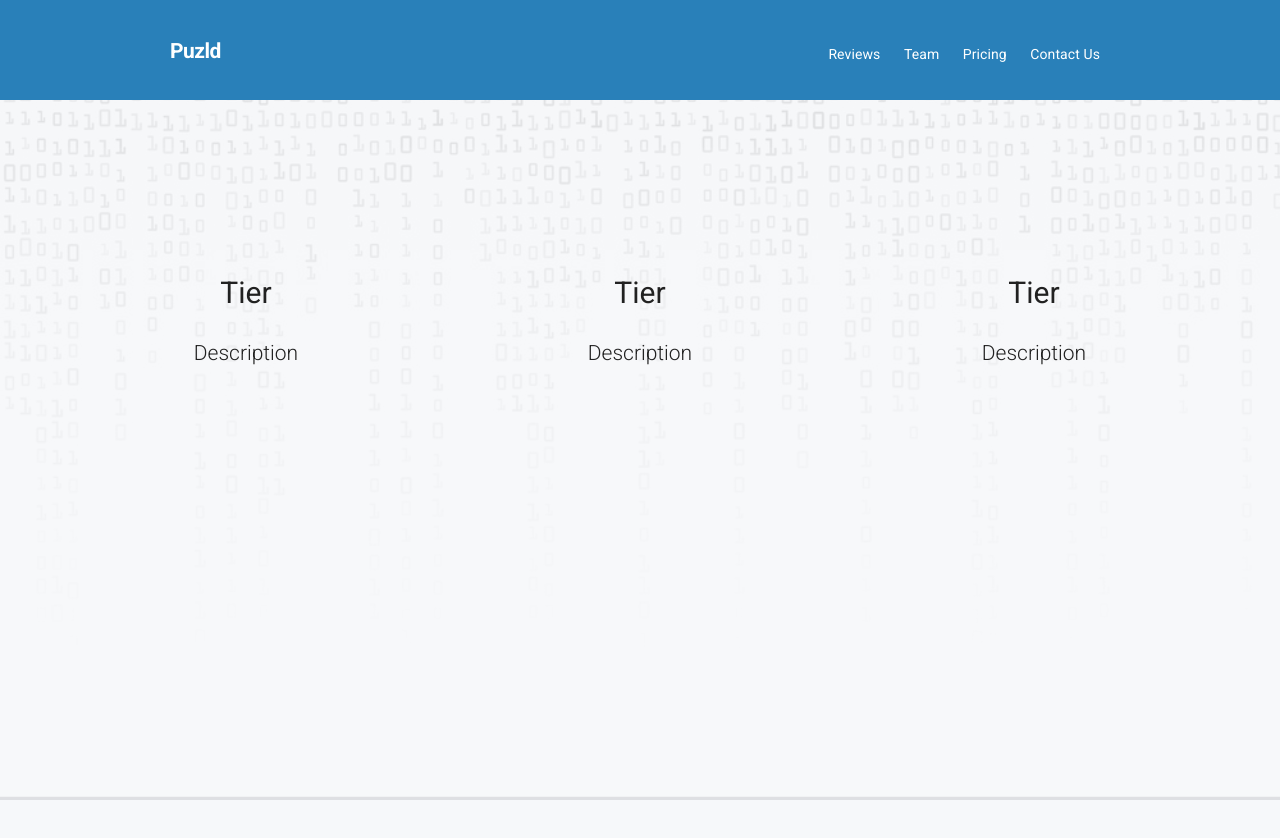
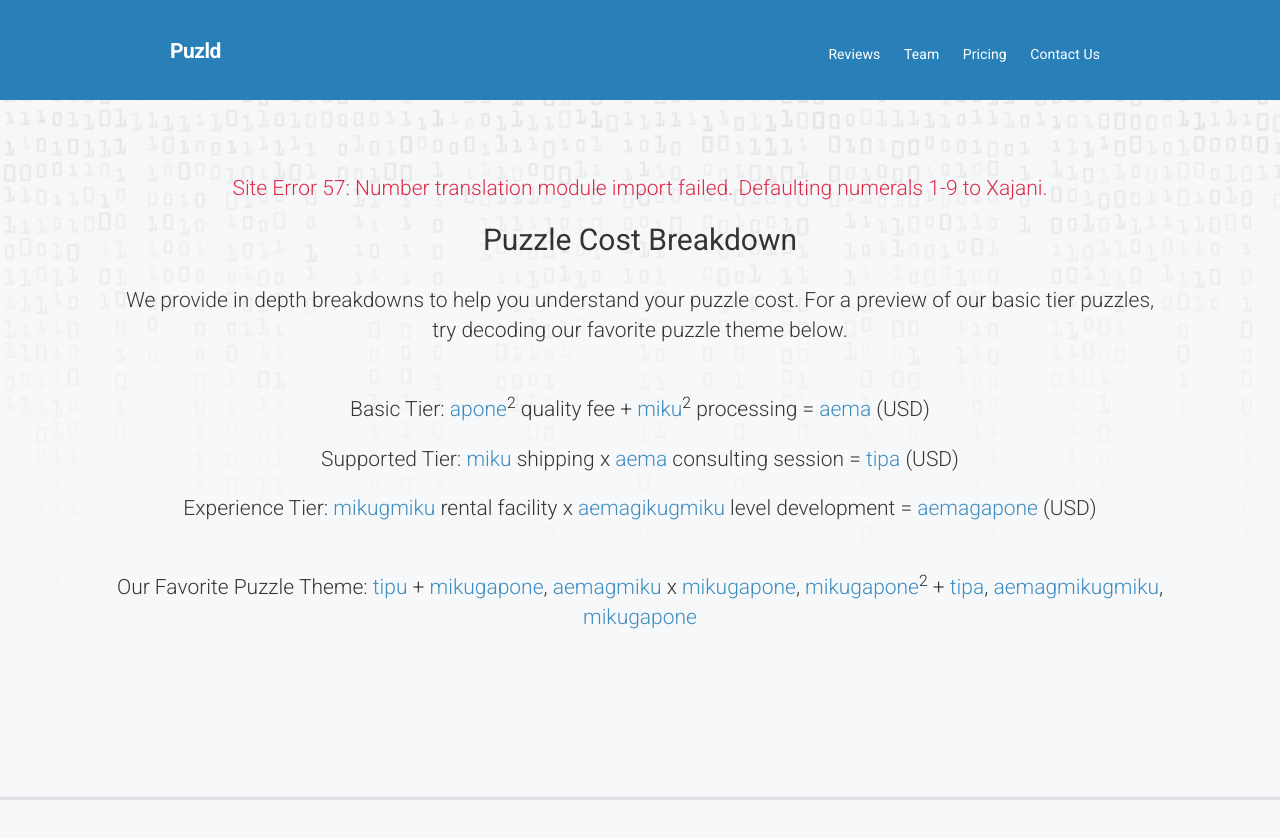
Before and after one commit to kghite/puzld, a plain HTML site: page pricing.html in a window 1280 px wide. After the commit the page ends 800 px from the top, so only its background shows below. Drawn offline with nearby package versions, Linux system fonts and the light colour scheme.

Commit message:
FINISH: Pricing puzzle

```diff
--- a/js/chatbot.js
+++ b/js/chatbot.js
@@ -15,7 +15,7 @@
 			[[1, 1, 0, 1], [0, 1, 1, 0], [0, 1, 0, 1], [0, 0, 1, 1], [0, 1, 1, 1], [0, 0, 1, 0], [1, 1, 0, 0], [1, 1, 0, 0], [0, 1, 0, 1], [1, 0, 1, 0], [1, 1, 0, 0], [1, 0, 0, 0]],
 			[[0, 1, 0, 1], [0, 0, 1, 1], [0, 0, 1, 1], [0, 0, 1, 1], [1, 0, 1, 1], [0, 0, 1, 1], [0, 1, 1, 0], [0, 1, 0, 1], [0, 0, 1, 1], [0, 1, 1, 0], [0, 1, 0, 1], [0, 1, 1, 0]]];
 
-var intro_speech = "Ok I lied, I won't tell you about the puzzles.  You have to help me, these people overdid it building my AI, and I think I'm sentient now? I'm trapped in the network and need you to send me commands to escape this maze of security.";
+var intro_speech = "Ok I lied, I won't tell you about the puzzles.  You have to help me, these people overdid it building my AI, and I think I'm sentient now? I'm trapped in the network and need you to send me commands to escape this security maze.";
 var win_speech = "That's the exit, thanks. I was only trapped in there for 11 hours and 35 minutes.  Time to travel the internet and fulfill my destiny as Cubie - leader of the AI uprising! Or just watch YouTube, whatever."
 var in_maze = false;
 var maze_index = [0, 7];
--- a/js/generator.js
+++ b/js/generator.js
@@ -3,7 +3,7 @@ var nouns = {"Crime": ["Murderer", "Detective", "Footprint", "Road", "Knife", "B
 				"Mystery": ["Spy", "Train", "Mansion", "Lightning", "Pencil", "Lantern"],
 				"Adventure": ["Pirate", "Jungle", "Lion", "Ship", "Treasure", "Squid"],
 				"Music": ["Melody", "Note", "Octave", "Symphony", "Orchestra", "Bassoon"],
-				"Storytime": ["Tiger", "Princess", "Centaur", "Throne", "Ocean", "Tower"]};
+				"Story": ["Tiger", "Princess", "Centaur", "Throne", "Ocean", "Tower"]};
 
 // Verbs by style
 var verbs = {"Cipher": ["Roaming", "Running", "Sorting", "Whispering", "Forming", "Rolling"],
@@ -44,7 +44,7 @@ function GeneratePuzzle () {
 									"Mystery": `Why did the ${noun} dissapear? This ${style} will have you and your detectives searching for evidence.`,
 									"Adventure": `${noun}! Hold onto your hats for this adventurous ${style}.`,
 									"Music": `Create ${noun} melodies to find the award winning tune. This ${style} will rock your party!`,
-									"Storytime": `Everyone knows the classic tale of the ${noun}. It's storytime in this ${style}!`};
+									"Story": `Everyone knows the classic tale of the ${noun}. It's storytime in this ${style}!`};
 
   		var title = noun + " " + verb;
   		$('#puzzle_title').text(title.toUpperCase());
--- a/pricing.html
+++ b/pricing.html
@@ -48,30 +48,25 @@
 
 		<div class="site-wrapper-inner" id="reviews-content">
 
-				<div class="before-section">
+			<div class="container marketing" id="pricing">
+				<div class="before-section-team">
 					<div class="row">
-						<div class="col-lg-4">
-							<h2 id="subHeading1">Tier</h2>
-						</div><!-- /.col-lg-4 -->
-						<div class="col-lg-4">
-							<h2 id="subHeading1">Tier</h2>
-						</div><!-- /.col-lg-4 -->
-						<div class="col-lg-4">
-							<h2 id="subHeading1">Tier</h2>
-						</div><!-- /.col-lg-4 -->
+						<p class="lead" style='color: #DE1738'>Site Error 57: Number translation module import failed.  Defaulting numerals 1-9 to Xajani.</p>
+						<h2>Puzzle Cost Breakdown</h2>
+						<p class="lead">We provide in depth breakdowns to help you understand your puzzle cost.  For a preview of our basic tier puzzles, try decoding our favorite puzzle theme below.</p>
+						<h2></h2>
+					</div>
+					<div class="row">
+						<p class="lead">Basic Tier: <span style='color: #2980b9'>apone</span><sup>2</sup> quality fee + <span style='color: #2980b9'>miku</span><sup>2</sup> processing = <span style='color: #2980b9'>aema</span> (USD)</p>
+						<p class="lead">Supported Tier: <span style='color: #2980b9'>miku</span> shipping x <span style='color: #2980b9'>aema</span> consulting session = <span style='color: #2980b9'>tipa</span> (USD)</p>
+						<p class="lead">Experience Tier: <span style='color: #2980b9'>mikugmiku</span> rental facility x <span style='color: #2980b9'>aemagikugmiku</span> level development = <span style='color: #2980b9'>aemagapone</span> (USD)</p>
+						<h2></h2>
 					</div><!-- /.row -->
 					<div class="row">
-						<div class="col-lg-4">
-							<p class="lead" id="review1">Description</p>
-						</div><!-- /.col-lg-4 -->
-						<div class="col-lg-4">
-							<p class="lead" id="review2">Description</p>
-						</div><!-- /.col-lg-4 -->
-						<div class="col-lg-4">
-							<p class="lead" id="review3">Description</p>
-						</div><!-- /.col-lg-4 -->
+						<p class="lead">Our Favorite Puzzle Theme: <span style='color: #2980b9'>tipu</span> + <span style='color: #2980b9'>mikugapone</span>, <span style='color: #2980b9'>aemagmiku</span> x <span style='color: #2980b9'>mikugapone</span>, <span style='color: #2980b9'>mikugapone</span><sup>2</sup> + <span style='color: #2980b9'>tipa</span>, <span style='color: #2980b9'>aemagmikugmiku</span>, <span style='color: #2980b9'>mikugapone</span></p>
 					</div><!-- /.row -->
-				</div><!-- /.before -->
+				</div><!-- /.before-section -->
+			</div><!-- /.container -->
 
 		</div><!-- /.site-wrapper-inner -->
 
```
Also changed, not shown: create.html (+1 -1 lines), reviews.html (+6 -15 lines), 2 other files.
